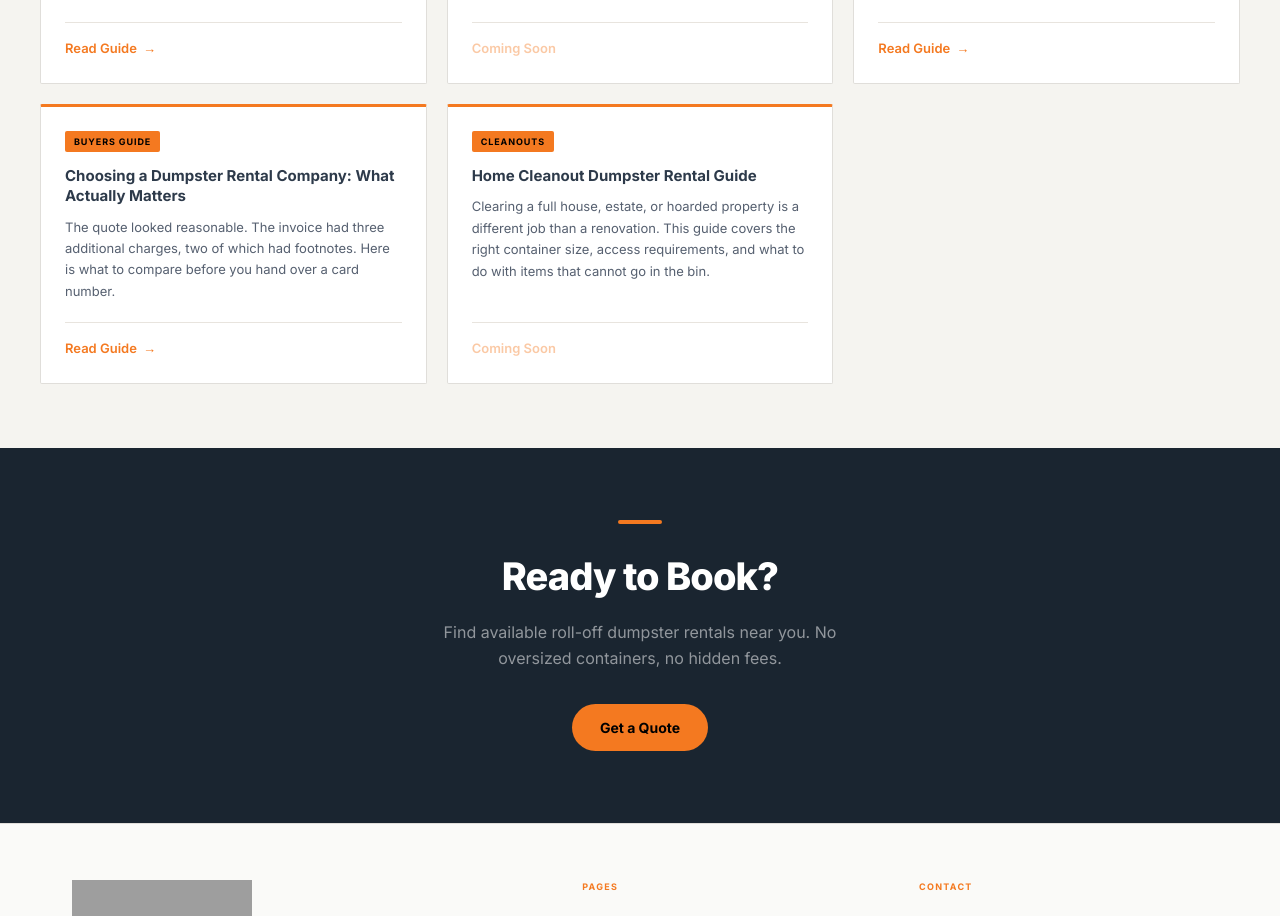
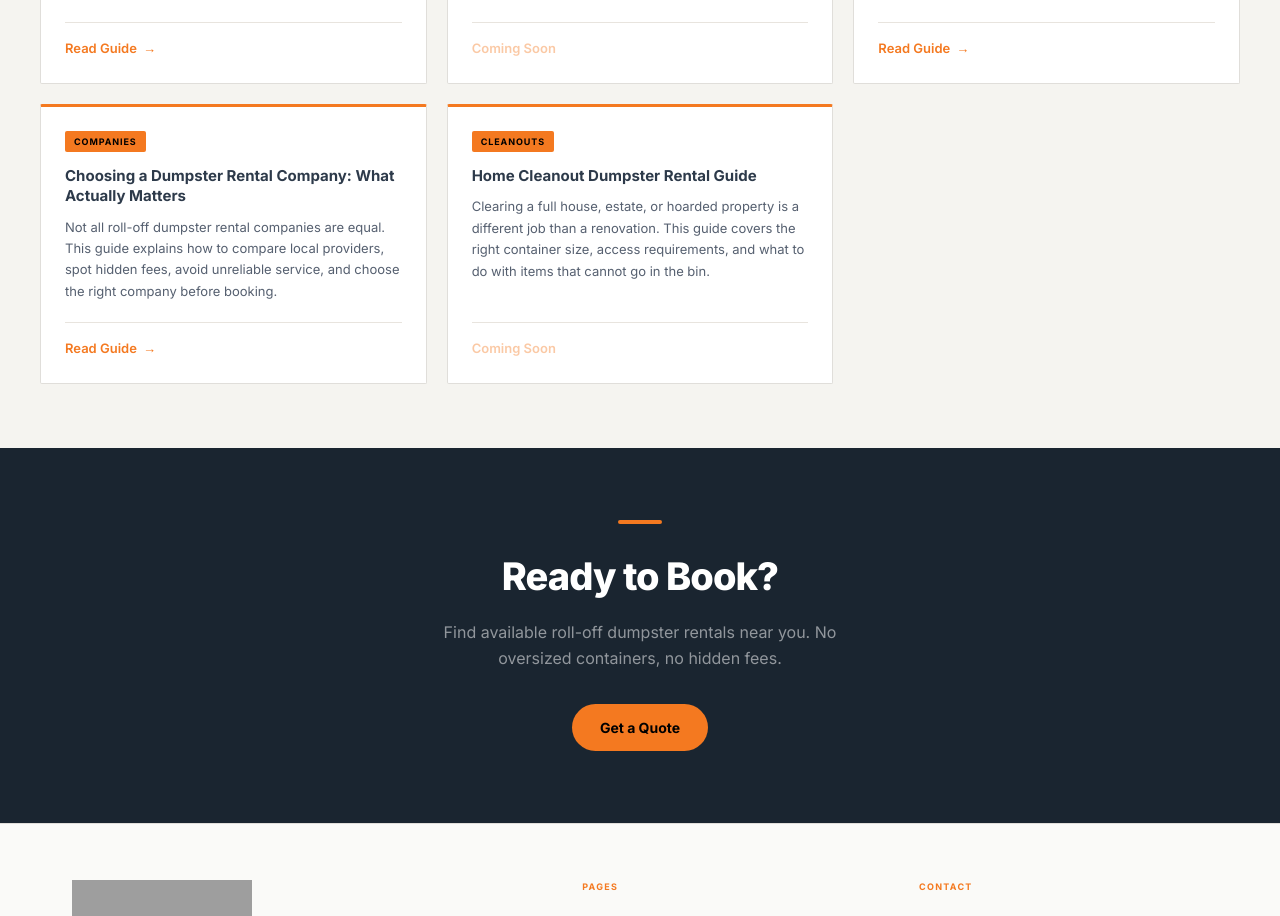
Before and after one commit to offerboss/rolloff-dumpster-finder, a Next.js app: page /resources in a window 1280 px wide. Shown: the part 1060-1976 px from the top of the page. Built offline with nearby package versions, Linux system fonts and the light colour scheme; grey boxes are pictures that could not be loaded.

Commit message:
Update resources company guide card

```diff
--- a/app/resources/page.tsx
+++ b/app/resources/page.tsx
@@ -77,10 +77,10 @@ const resourceCards = [
     href: '/blog/roofing-dumpster-rental',
   },
   {
-    badge: 'Buyers Guide',
+    badge: 'Companies',
     title: 'Choosing a Dumpster Rental Company: What Actually Matters',
     excerpt:
-      'The quote looked reasonable. The invoice had three additional charges, two of which had footnotes. Here is what to compare before you hand over a card number.',
+      'Not all roll-off dumpster rental companies are equal. This guide explains how to compare local providers, spot hidden fees, avoid unreliable service, and choose the right company before booking.',
     href: '/blog/how-to-choose-a-dumpster-rental-company',
   },
   {
```
